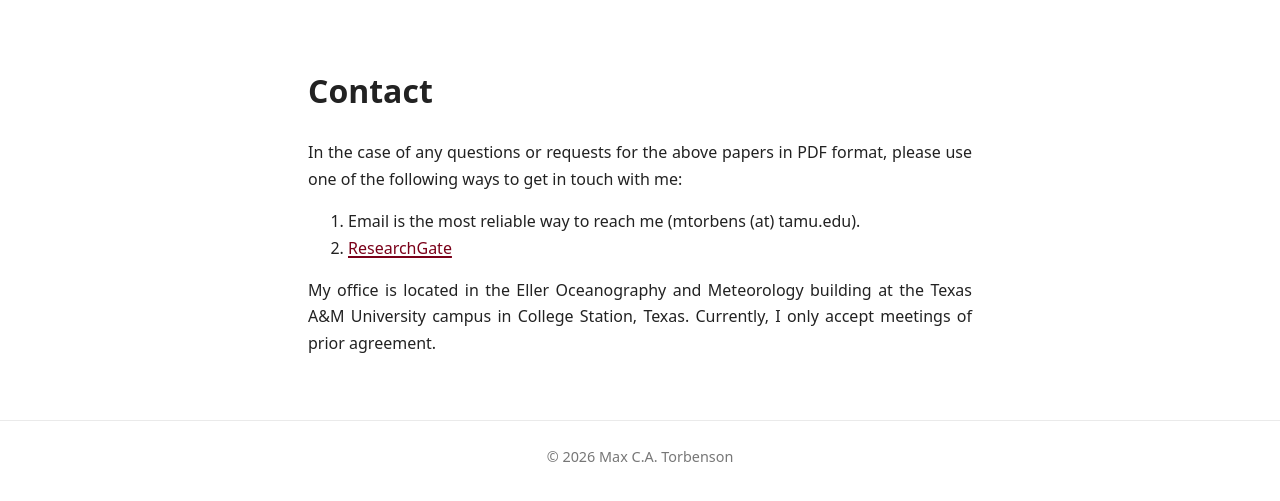
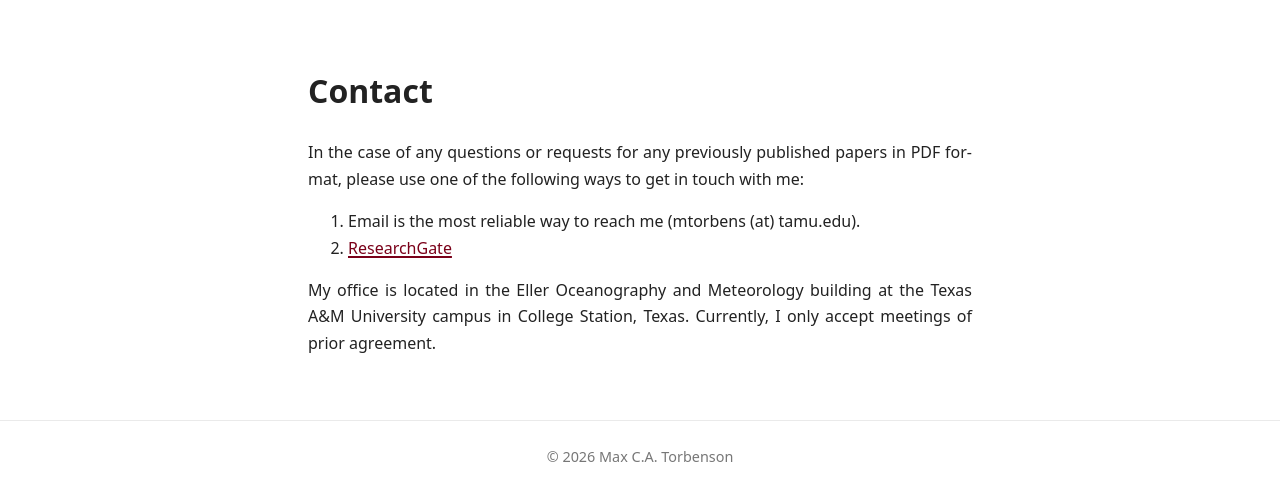
Before and after one commit to mcatorbenson/mcatorbenson.github.io, a Jekyll site: the page built from contact/index.md, in a window 1280 px wide, cut to the strip 169-670 px from the top of the page. Built offline with Jekyll 4.4.1, drawn with Linux system fonts in a browser that asks for light colours.

Commit message:
Update index.md

```diff
--- a/contact/index.md
+++ b/contact/index.md
@@ -4,7 +4,7 @@
 ---
 
 # Contact
-In the case of any questions or requests for the above papers in PDF format, please use one of the following ways to get in touch with me:
+In the case of any questions or requests for any previously published papers in PDF format, please use one of the following ways to get in touch with me:
 
 1. Email is the most reliable way to reach me (mtorbens (at) tamu.edu).
 2. [ResearchGate](https://www.researchgate.net/profile/Max-Torbenson)
```
